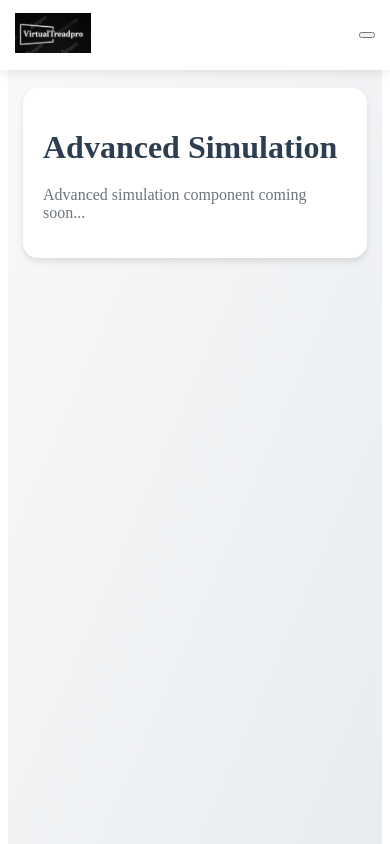
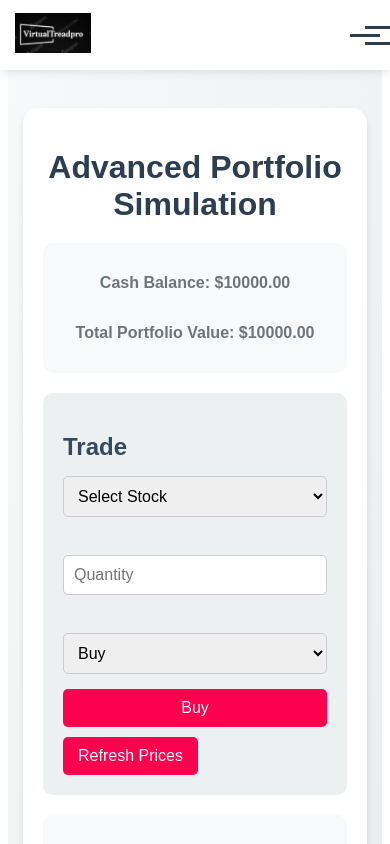
Before and after one commit to pratiksha-more/tracker-portfolio, a React (Vite) app in the folder my-app/: page /advanced-simulation in a window 390 px wide. Shown: the top 844 px of the page. Built offline with nearby package versions, Linux system fonts and the light colour scheme.

Commit message:
done with Advanced Simulator

```diff
--- a/my-app/src/AdvancedSimulator.jsx
+++ b/my-app/src/AdvancedSimulator.jsx
@@ -1,10 +1,208 @@
-import './style/AdvancedSimulator.css';
+// import './style/AdvancedSimulator.css';
+
+// function AdvancedSimulation() {
+//   return (
+//     <div className="advanced-simulation">
+
+//     </div>
+//   );
+// }
+
+// export default AdvancedSimulation;
+
+import { useState } from "react";
+import "./style/AdvancedSimulator.css";
 
 function AdvancedSimulation() {
+  const initialStocks = [
+    { id: 1, name: "Apple", symbol: "AAPL", price: 150.0 },
+    { id: 2, name: "Google", symbol: "GOOGL", price: 2800.0 },
+    { id: 3, name: "Amazon", symbol: "AMZN", price: 3500.0 },
+    { id: 4, name: "Microsoft", symbol: "MSFT", price: 300.0 },
+  ];
+
+  const [stocks, setStocks] = useState(initialStocks);
+  const [portfolio, setPortfolio] = useState([]);
+  const [cash, setCash] = useState(10000);
+
+  const [selectedStockId, setSelectedStockId] = useState("");
+  const [tradeQuantity, setTradeQuantity] = useState("");
+  const [tradeAction, setTradeAction] = useState("buy");
+
+  const buyStock = () => {
+    const stock = stocks.find((s) => s.id === Number(selectedStockId));
+    if (!stock) {
+      alert("Please select a valid stock to buy.");
+      return;
+    }
+    const qty = Number(tradeQuantity);
+    if (qty <= 0) {
+      alert("Enter a valid quantity to buy.");
+      return;
+    }
+    const cost = stock.price * qty;
+    if (cash < cost) {
+      alert("Not enough cash.");
+      return;
+    }
+
+    setCash((prevCash) => prevCash - cost);
+
+    const existingHolding = portfolio.find((p) => p.id === stock.id);
+    if (existingHolding) {
+      const newQuantity = existingHolding.quantity + qty;
+      const newAvgCost =
+        (existingHolding.avgCost * existingHolding.quantity + cost) /
+        newQuantity;
+      setPortfolio(
+        portfolio.map((p) =>
+          p.id === stock.id
+            ? { ...p, quantity: newQuantity, avgCost: newAvgCost }
+            : p
+        )
+      );
+    } else {
+      setPortfolio([
+        ...portfolio,
+        {
+          id: stock.id,
+          name: stock.name,
+          symbol: stock.symbol,
+          quantity: qty,
+          avgCost: stock.price,
+        },
+      ]);
+    }
+  };
+
+  const sellStock = () => {
+    const stock = stocks.find((s) => s.id === Number(selectedStockId));
+    if (!stock) {
+      alert("Please select a valid stock to sell.");
+      return;
+    }
+    const qty = Number(tradeQuantity);
+    if (qty <= 0) {
+      alert("Enter a valid quantity to sell.");
+      return;
+    }
+    const holding = portfolio.find((p) => p.id === stock.id);
+    if (!holding || holding.quantity < qty) {
+      alert("Not enough shares to sell.");
+      return;
+    }
+    const revenue = stock.price * qty;
+    setCash((prevCash) => prevCash + revenue);
+    if (holding.quantity === qty) {
+      setPortfolio(portfolio.filter((p) => p.id !== stock.id));
+    } else {
+      setPortfolio(
+        portfolio.map((p) =>
+          p.id === stock.id ? { ...p, quantity: p.quantity - qty } : p
+        )
+      );
+    }
+  };
+
+  const refreshPrices = () => {
+    const updatedStocks = stocks.map((stock) => {
+      const changePercent = Math.random() * 10 - 5;
+      const newPrice = +(stock.price * (1 + changePercent / 100)).toFixed(2);
+      return { ...stock, price: newPrice };
+    });
+    setStocks(updatedStocks);
+  };
+
+  const portfolioValue =
+    cash +
+    portfolio.reduce((acc, holding) => {
+      const stock = stocks.find((s) => s.id === holding.id);
+      const currentValue = stock ? stock.price * holding.quantity : 0;
+      return acc + currentValue;
+    }, 0);
+
   return (
     <div className="advanced-simulation">
-      <h1>Advanced Simulation</h1>
-      <p>Advanced simulation component coming soon...</p>
+      <h1>Advanced Portfolio Simulation</h1>
+      <div className="balance">
+        <p>Cash Balance: ${cash.toFixed(2)}</p>
+        <p>Total Portfolio Value: ${portfolioValue.toFixed(2)}</p>
+      </div>
+      <div className="controls">
+        <h2>Trade</h2>
+        <div className="option">
+
+          <div className="options">
+          <select
+            value={selectedStockId}
+            onChange={(e) => setSelectedStockId(e.target.value)}
+          >
+            <option value="">Select Stock</option>
+            {stocks.map((stock) => (
+              <option key={stock.id} value={stock.id}>
+                {stock.name} ({stock.symbol}) - ${stock.price.toFixed(2)}
+              </option>
+            ))}
+          </select>
+          <br></br>
+
+          <input
+            type="number"
+            placeholder="Quantity"
+            value={tradeQuantity}
+            onChange={(e) => setTradeQuantity(e.target.value)}
+          />
+          <br />
+          <select
+            value={tradeAction}
+            onChange={(e) => setTradeAction(e.target.value)}
+          >
+            <option value="buy">Buy</option>
+            <option value="sell">Sell</option>
+          </select>
+          </div>
+
+          <button onClick={tradeAction === "buy" ? buyStock : sellStock}>
+            {tradeAction === "buy" ? "Buy" : "Sell"}
+          </button>
+
+        </div>
+
+        <button className="refreshbtn" onClick={refreshPrices}>Refresh Prices</button>
+      </div>
+      <div className="portfolio-section">
+        <h2>Your Holdings</h2>
+        {portfolio.length === 0 ? (
+          <p>No holdings yet.</p>
+        ) : (
+          <ul>
+            {portfolio.map((holding) => {
+              const stock = stocks.find((s) => s.id === holding.id);
+              const currentPrice = stock ? stock.price : holding.avgCost;
+              const currentValue = currentPrice * holding.quantity;
+              const profitLoss = (
+                (currentPrice - holding.avgCost) *
+                holding.quantity
+              ).toFixed(2);
+              return (
+                <li key={holding.id}>
+                  <strong>
+                    {holding.name} ({holding.symbol})
+                  </strong>
+                  <br />
+                  Quantity: {holding.quantity} | Avg. Cost: $
+                  {holding.avgCost.toFixed(2)}
+                  <br />
+                  Current Price: ${currentPrice.toFixed(2)} | Value: $
+                  {currentValue.toFixed(2)}
+                  <br />
+                  Profit/Loss: ${profitLoss}
+                </li>
+              );
+            })}
+          </ul>
+        )}
+      </div>
     </div>
   );
 }
--- a/my-app/src/App.jsx
+++ b/my-app/src/App.jsx
@@ -15,7 +15,7 @@ function App() {
             <Route path="/basic-tracker" element={<BasicTracker />} />
             <Route path="/advanced-simulation" element={<AdvancedSimulation />} />
             <Route path="/market-orders" element={<MarketOrders />} />
-            <Route path="/" element={<BasicTracker />} /> {/* Default route */}
+            <Route path="/" element={<BasicTracker />} />
           </Routes>
         </div>
       </div>
--- a/my-app/src/MarketOrders.jsx
+++ b/my-app/src/MarketOrders.jsx
@@ -3,8 +3,7 @@ import './style/MarketOrders.css';
 function MarketOrders() {
   return (
     <div className="market-orders">
-      <h1>Market Orders</h1>
-      <p>Market orders component coming soon...</p>
+
     </div>
   );
 }
--- a/my-app/src/style/AdvancedSimulator.css
+++ b/my-app/src/style/AdvancedSimulator.css
@@ -1,4 +1,4 @@
-.advanced-simulation {
+/* .advanced-simulation {
   background: white;
   border-radius: 15px;
   padding: 30px;
@@ -19,4 +19,120 @@
   .advanced-simulation {
     padding: 20px;
   }
+} */
+
+.advanced-simulation {
+  background: white;
+  border-radius: 15px;
+  padding: 30px;
+  box-shadow: 0 4px 6px rgba(0, 0, 0, 0.1);
+  max-width: 800px;
+  margin: 20px auto;
+  font-family: Arial, sans-serif;
 }
+
+.advanced-simulation h1 {
+  color: #2c3e50;
+  margin-bottom: 20px;
+  text-align: center;
+}
+
+.advanced-simulation p {
+  color: #6c757d;
+  font-size: 16px;
+}
+
+.balance {
+  display: flex;
+  justify-content: space-between;
+  background: #f8f9fa;
+  padding: 15px;
+  border-radius: 10px;
+  margin-bottom: 20px;
+  font-weight: bold;
+}
+
+.controls {
+  background: #ecf0f1;
+  padding: 20px;
+  border-radius: 10px;
+  margin-bottom: 20px;
+}
+
+.controls h2 {
+  color: #34495e;
+  margin-bottom: 15px;
+}
+
+.option {
+  display: flex;
+  flex-direction: column;
+  gap: 15px;
+}
+
+.options {
+  display: flex;
+  flex-direction: column;
+  gap: 10px;
+}
+
+select,
+input {
+  padding: 10px;
+  border: 1px solid #ccc;
+  border-radius: 5px;
+  font-size: 16px;
+}
+
+button {
+  background: #ff004f;
+  color: white;
+  padding: 10px 15px;
+  border: none;
+  border-radius: 5px;
+  cursor: pointer;
+  font-size: 16px;
+}
+
+button:hover {
+  background: #ff004f;
+}
+
+.portfolio-section {
+  background: #f8f9fa;
+  padding: 20px;
+  border-radius: 10px;
+}
+
+.portfolio-section h2 {
+  color: #34495e;
+}
+
+.portfolio-section ul {
+  list-style: none;
+  padding: 0;
+}
+
+.portfolio-section li {
+  background: white;
+  padding: 10px;
+  margin: 10px 0;
+  border-radius: 5px;
+  box-shadow: 0 2px 4px rgba(0, 0, 0, 0.1);
+}
+
+.refreshbtn {
+  margin-top: 10px;
+}
+
+@media (max-width: 768px) {
+  .advanced-simulation {
+    padding: 20px;
+  }
+
+  .balance {
+    flex-direction: column;
+    align-items: center;
+    text-align: center;
+  }
+}
--- a/my-app/src/style/Navbar.css
+++ b/my-app/src/style/Navbar.css
@@ -1,3 +1,8 @@
+.main-content {
+  margin-top: 80px;
+  padding: 20px;
+}
+
 .container {
   width: 100%;
   height: 70px;
@@ -50,6 +55,7 @@
   padding: 8px 16px;
   border-radius: 8px;
   transition: all 0.3s ease;
+  font-weight: bold;
 }
 
 .links ul li a:hover {
@@ -57,7 +63,6 @@
   background: rgba(255, 0, 79, 0.1);
 }
 
-/* Mobile menu styles */
 @media (max-width: 768px) {
   .navbar {
     padding: 0 15px;
@@ -99,3 +104,61 @@
     border-radius: 0;
   }
 }
+
+.mobile-menu-button {
+  background: none;
+  border: none;
+  cursor: pointer;
+  display: none;
+  position: relative;
+  width: 40px;
+  height: 40px;
+}
+
+.hamburger {
+  display: block;
+  width: 30px;
+  height: 3px;
+  background-color: #2c3e50;
+  position: relative;
+  transition: all 0.3s ease-in-out;
+}
+
+.hamburger::before,
+.hamburger::after {
+  content: "";
+  position: absolute;
+  width: 30px;
+  height: 3px;
+  background-color: #2c3e50;
+  transition: all 0.3s ease-in-out;
+}
+
+.hamburger::before {
+  top: -8px;
+}
+
+.hamburger::after {
+  top: 8px;
+}
+
+.hamburger.active {
+  background-color: transparent;
+}
+
+.hamburger.active::before {
+  transform: rotate(45deg);
+  top: 0;
+}
+
+.hamburger.active::after {
+  transform: rotate(-45deg);
+  top: 0;
+}
+
+@media (max-width: 768px) {
+  .mobile-menu-button {
+    display: block;
+    z-index: 1001;
+  }
+}
```
